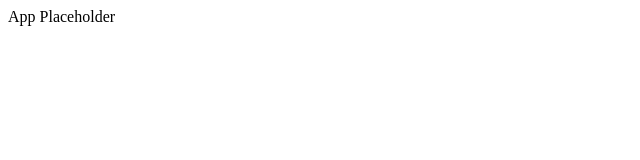
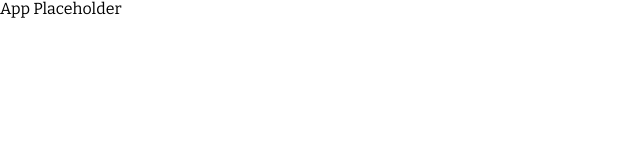
Before and after one commit to profydev/reddit-timer-chimson, a React (Create React App) app: page / in a window 1280 px wide. Shown: the top 160 px of the page, without its empty margins (0-640 px from the left). Built offline with nearby package versions, Linux system fonts and the light colour scheme.

Commit message:
add GlobalStyles and reset default browser styles

```diff
--- a/package.json
+++ b/package.json
@@ -8,7 +8,9 @@
     "@testing-library/user-event": "^12.0.11",
     "react": "^17.0.1",
     "react-dom": "^17.0.1",
-    "react-scripts": "^4.0.1"
+    "react-scripts": "^4.0.1",
+    "styled-components": "^5.3.1",
+    "styled-normalize": "^8.0.7"
   },
   "scripts": {
     "start": "react-scripts start",
--- a/src/App.js
+++ b/src/App.js
@@ -1,7 +1,15 @@
 import React from 'react';
+import { Normalize } from 'styled-normalize';
+import GlobalStyles from './GlobalStyles';
 
 function App() {
-  return <div>App Placeholder</div>;
+  return (
+    <div>
+      <Normalize />
+      <GlobalStyles />
+      App Placeholder
+    </div>
+  );
 }
 
 export default App;
--- /dev/null
+++ b/src/GlobalStyles.js
@@ -0,0 +1,9 @@
+import { createGlobalStyle } from 'styled-components';
+
+const GlobalStyles = createGlobalStyle`
+    body {
+        font-family: 'Bitter', serif;
+    }
+`;
+
+export default GlobalStyles;
```
Also changed, not shown: 1 other file (tests, documents, lock files or other folders).
